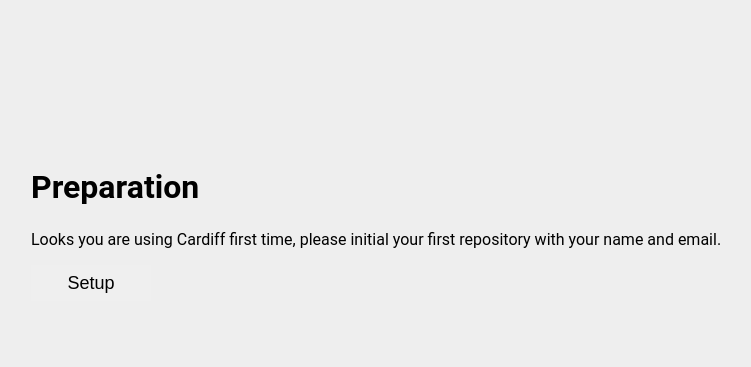
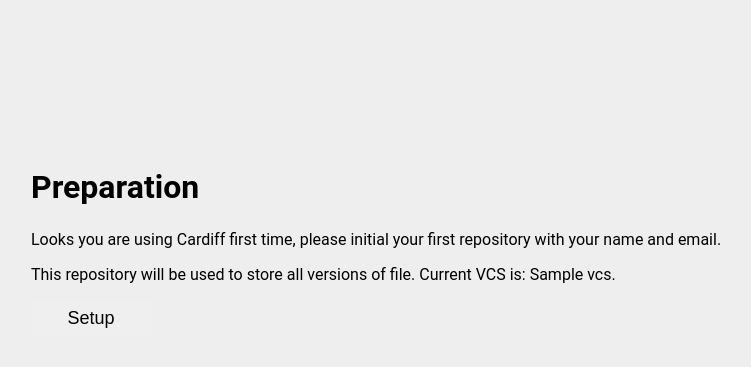
Before and after one commit to peitaosu/Cardiff_Web, a Django app: template templates/prepare.html in a window 1280 px wide. Shown: the top 367 px of the page, without its empty margins (119-870 px from the left). Run offline with Django 3.2, Linux system fonts and the light colour scheme; the template is opened without the code that fills it: most values are stand-ins (such as "Sample title", 1, 10 or a date in 2020).

Commit message:
display vcs information in prepare page

```diff
--- a/Cardiff_Web/view.py
+++ b/Cardiff_Web/view.py
@@ -20,6 +20,7 @@ def is_set(value):
 
 def index(request):
     context = {}
+    context["vcs"] = cardiff.settings["vcs"]
     if not is_set(cardiff.settings["repo"]):
         context["repo_set"] = False
         if not is_set(cardiff.settings["user.name"]):
--- a/templates/prepare.html
+++ b/templates/prepare.html
@@ -12,6 +12,7 @@
     <div id="prepare">
         <h1>Preparation</h1>
         <p>Looks you are using Cardiff first time, please initial your first repository with your name and email.</p>
+        <p>This repository will be used to store all versions of file. Current VCS is: {{ vcs }}.</p>
         <form action="/init" method="get">
             {% if repo_set == False %}
             <input type="text" name="repo" placeholder="Repository"/>
```
